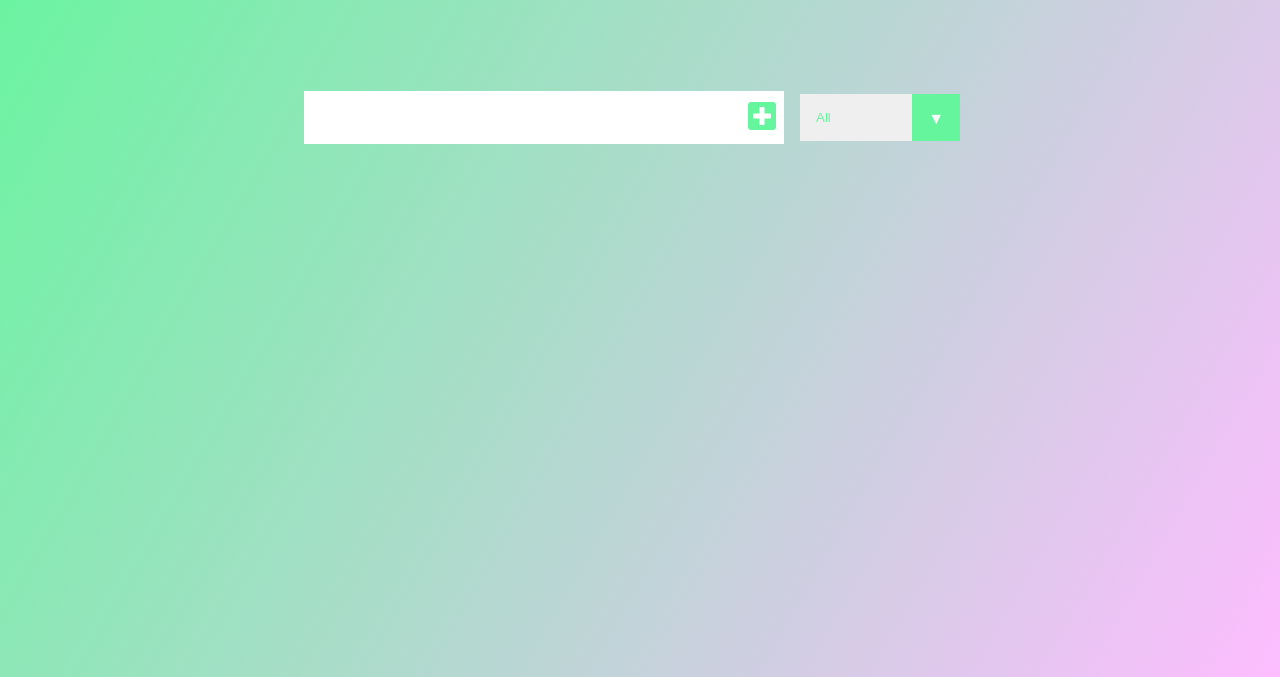
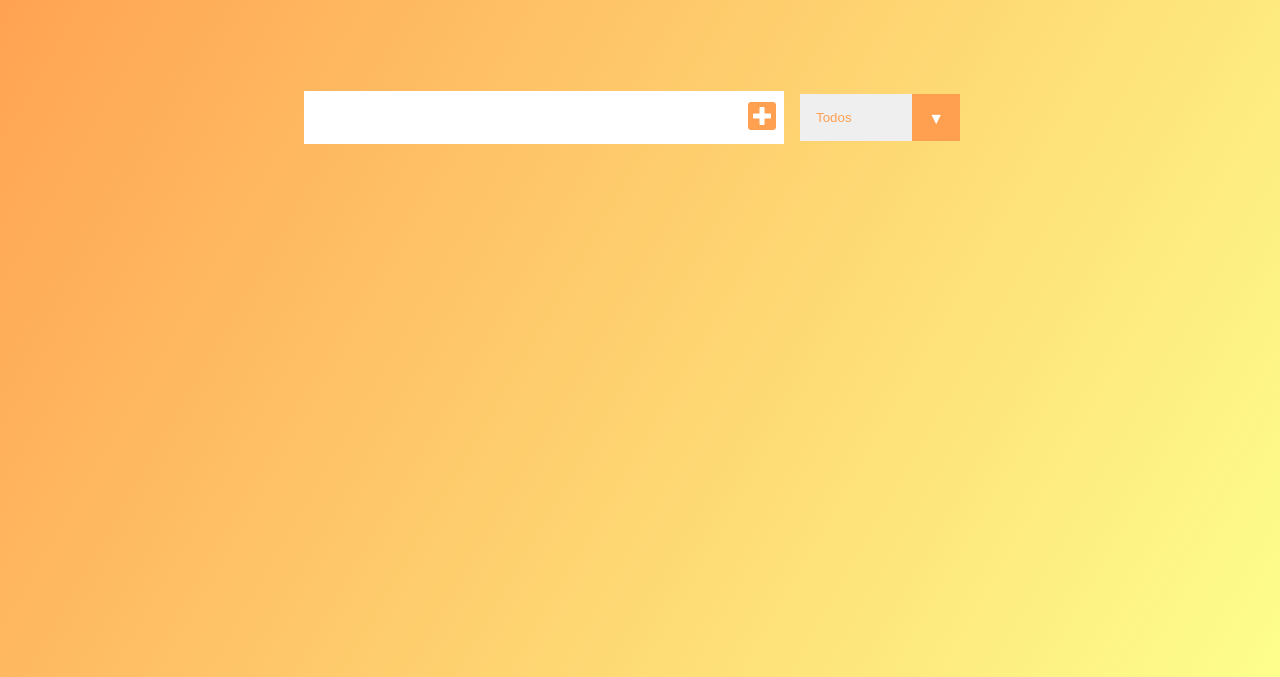
Before and after one commit to psgomes18/to-do-list, a plain HTML site: page index.html in a window 1280 px wide. Shown: the part 123-800 px from the top of the page. Drawn offline with Linux system fonts and the light colour scheme.

Commit message:
Changes on style

```diff
--- a/index.html
+++ b/index.html
@@ -17,7 +17,7 @@
 <body>
 
     <header>
-        <h1>todo List</h1>
+        <h1>Lista de afazeres</h1>
     </header>
     <form>
         <input type="text" class="todo-input">
@@ -26,9 +26,9 @@
         </button>
         <div class="select">
             <select name="todos" class="filter-todo">
-            <option value="all">All</option>
-            <option value="completed">Completed</option>
-            <option value="uncompleted">Uncompleted</option>
+            <option value="all">Todos</option>
+            <option value="completed">Completos</option>
+            <option value="uncompleted">Incompletos</option>
         </select>
         </div>
     </form>
--- a/style.css
+++ b/style.css
@@ -5,7 +5,7 @@
 }
 
 body{
-    background-image:linear-gradient(120deg, #65f69d, #fdbdff);
+    background-image:linear-gradient(120deg, #ff9f50, #fdff8c);
     color: rgb(255, 255, 255);
     font-family: "Poppins" sans-serif;
     min-height: 100vh;
@@ -31,14 +31,14 @@ form input, form button{
 }
 
 form button {
-    color: #65f69d;
+    color: #ff9f50;
     background: white;
     cursor: pointer;
     transition: all 0.3s ease;
 }
 
 form button:hover{
-    background: #65f69d;
+    background: #ff9f50;
     color:white;
 }
 
@@ -69,7 +69,7 @@ form button:hover{
 }
 .trash-btn,
 .complete-btn{
-    background: #fdbdff;
+    background: #ff5f54;
     color: white;
     border: none;
     padding: 1rem;
@@ -78,7 +78,7 @@ form button:hover{
 }
 
 .complete-btn{
-    background: #3e945f;
+    background: #ff9f50;
 }
 .todo-item {
     padding: 0rem 0.5rem;
@@ -113,7 +113,7 @@ select{
 }
 
 select{
-    color: #65f69d;
+    color: #ff9f50;
     width: 10rem;
     cursor: pointer;
     padding: 1rem;
@@ -121,7 +121,7 @@ select{
 .select::after{
     content: "\25BC";
     position: absolute;
-    background: #65f69d;
+    background: #ff9f50;
     top: 0;
     right: 0;
     padding: 1rem;
@@ -131,5 +131,5 @@ select{
 
 .select:hover::after{
     background: white;
-    color: #65f69d;
+    color: #ff9f50;
 }
```
